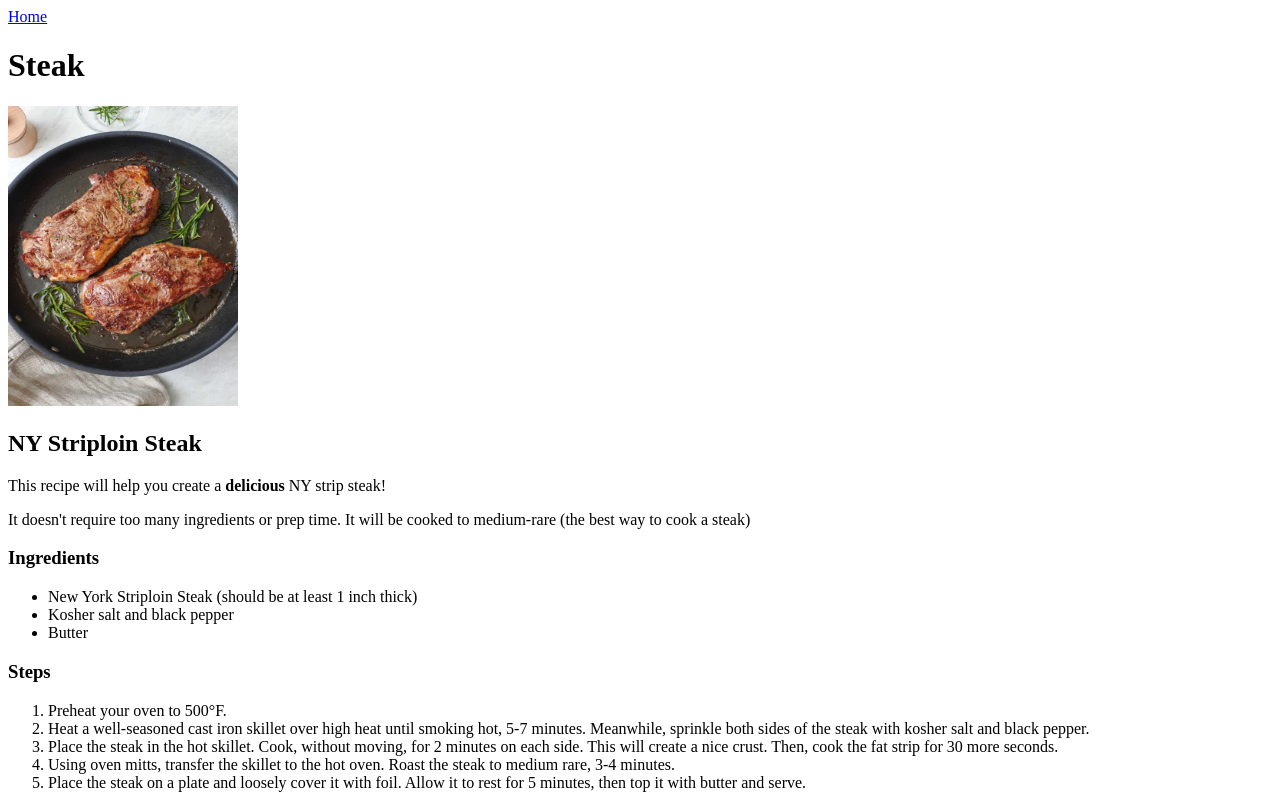
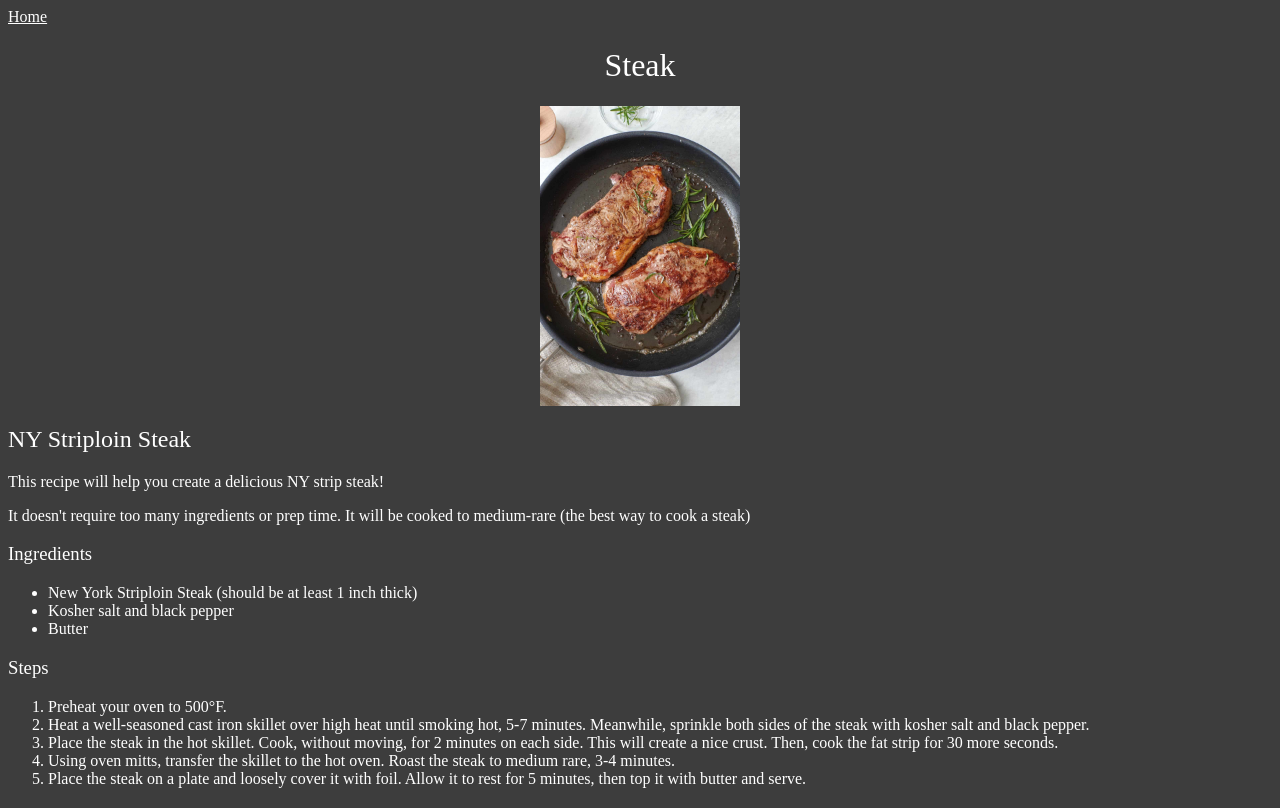
Before and after one commit to jdylantapp/odin-recipes, a plain HTML site: page recipes/steak.html in a window 1280 px wide. Drawn offline with Linux system fonts and the light colour scheme.

Commit message:
added css stylesheet changed background color to dark grey on all pages centered title and image for each page

```diff
--- a/recipes/steak.html
+++ b/recipes/steak.html
@@ -4,11 +4,12 @@
     <meta charset="UTF-8">
     <meta name="viewport" content="width=device-width, initial-scale=1.0">
     <title>Odin Recipes - Steak</title>
+    <link rel="stylesheet" href="../stylesheet.css">
 </head>
 <body>
     <a href="../index.html">Home</a>
-    <h1>Steak</h1>
-    <img src="./images/steak.jpg" height="300" width="230">
+    <h1 class="title">Steak</h1>
+    <img class="img" src="./images/steak.jpg" height="auto" width="200">
     <h2>NY Striploin Steak</h2>
     <p>This recipe will help you create a <strong>delicious</strong> NY strip steak!</p>
 
--- /dev/null
+++ b/stylesheet.css
@@ -0,0 +1,15 @@
+* {
+    background-color: #3d3d3d;
+    color: white;
+    font-weight: 100;
+}
+
+.title {
+    text-align: center;
+}
+
+.img {
+    display: block;
+    margin-left: auto;
+    margin-right: auto;
+}
```
Also changed, not shown: index.html (+2 -1 lines), recipes/pizza.html (+3 -2 lines), recipes/sushi.html (+3 -2 lines).
